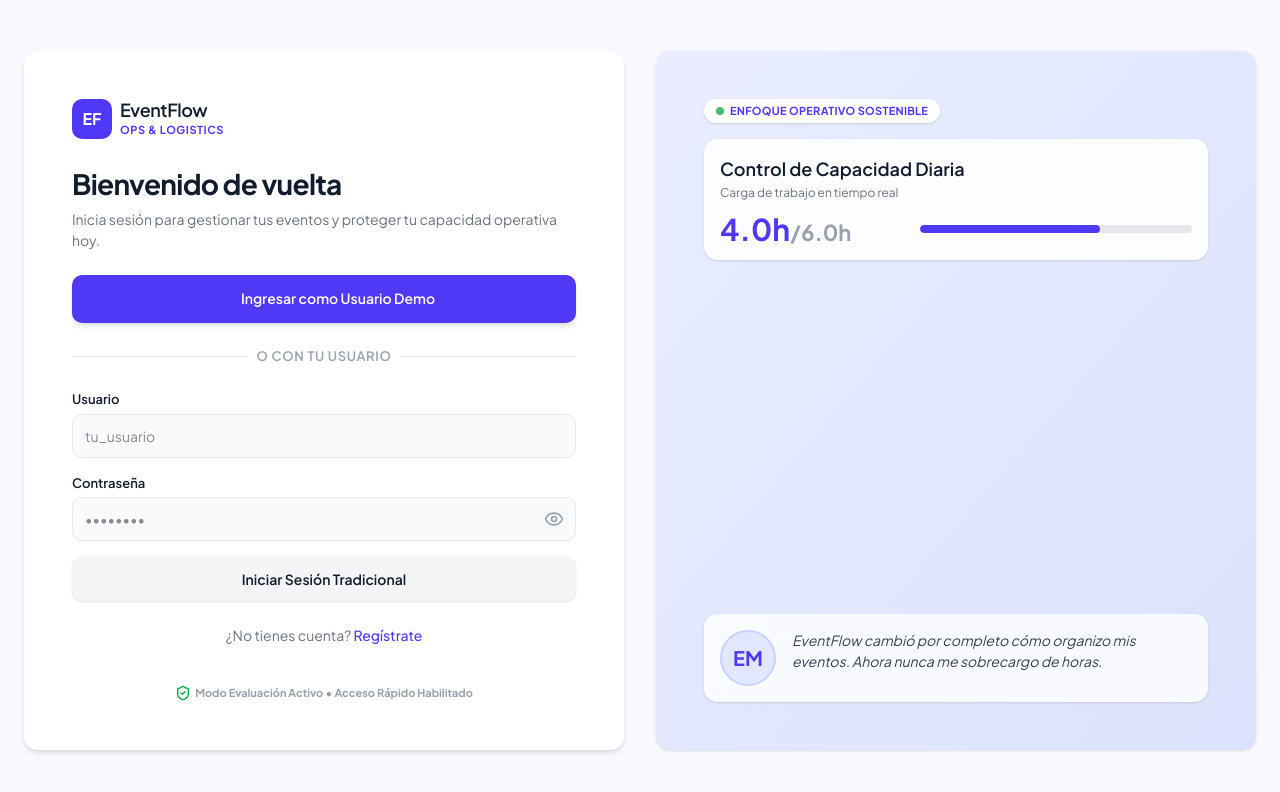
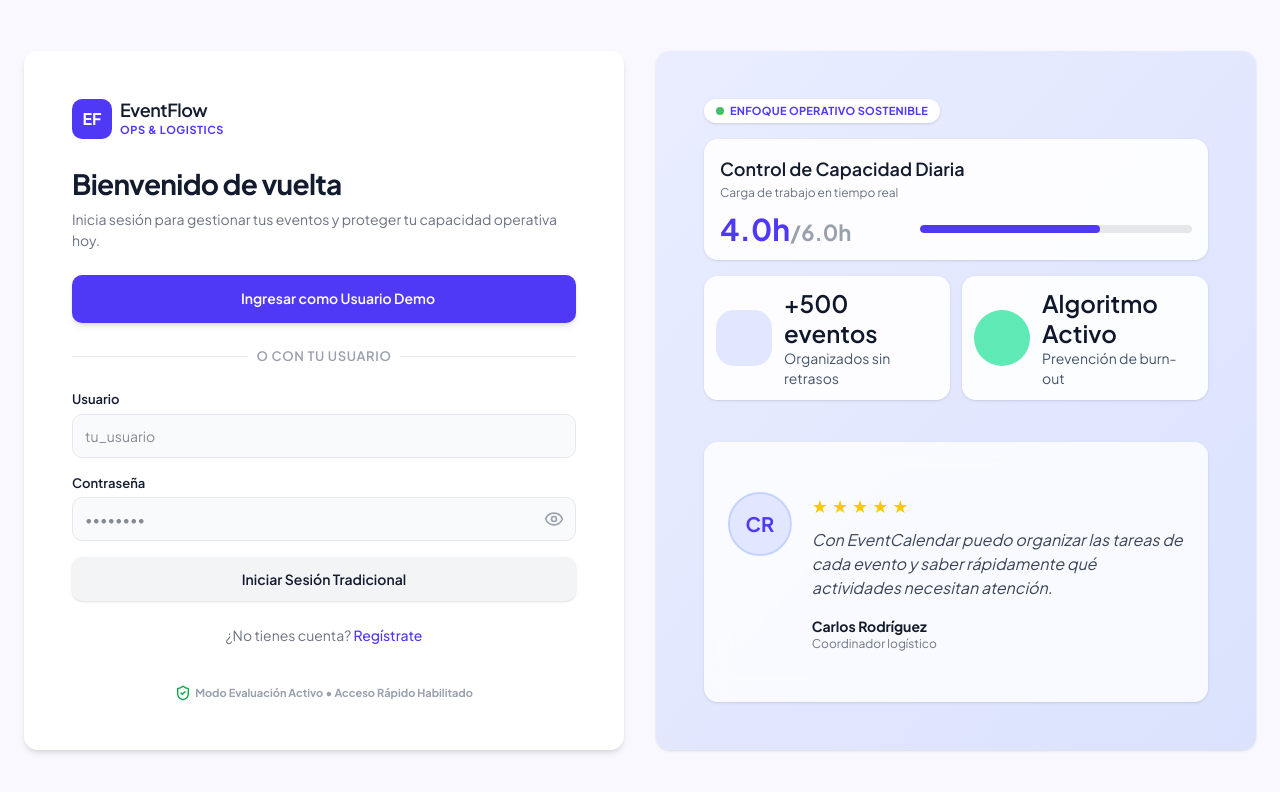
Before and after one commit to PI-EventCalendar/EventCalendar_Frontend, a Next.js app: page /login in a window 1280 px wide. Shown: the top 792 px of the page. Built offline with nearby package versions, Linux system fonts and the light colour scheme; no server answers.

Commit message:
Ajuste de reportes/carrusel

```diff
--- a/app/globals.css
+++ b/app/globals.css
@@ -1,13 +1,13 @@
-@import url('https://fonts.googleapis.com/css2?family=Material+Symbols+Outlined:opsz,wght,FILL,GRAD@20..48,100..700,0..1,-50..200');
+@import url("https://fonts.googleapis.com/css2?family=Material+Symbols+Outlined:opsz,wght,FILL,GRAD@20..48,100..700,0..1,-50..200");
 
-@import url('https://fonts.googleapis.com/css2?family=Plus+Jakarta+Sans:wght@400;500;600;700;800&display=swap');
+@import url("https://fonts.googleapis.com/css2?family=Plus+Jakarta+Sans:wght@400;500;600;700;800&display=swap");
 
 @import "tailwindcss";
 @import "tw-animate-css";
 @import "shadcn/tailwind.css";
 
 .material-symbols-outlined {
-  font-family: 'Material Symbols Outlined';
+    font-family: "Material Symbols Outlined";
     font-weight: normal;
     font-style: normal;
     font-size: 24px;
@@ -18,19 +18,17 @@
     white-space: nowrap;
     word-wrap: normal;
     direction: ltr;
-  -webkit-font-feature-settings: 'liga';
+    -webkit-font-feature-settings: "liga";
     -webkit-font-smoothing: antialiased;
-  font-feature-settings: 'liga';
+    font-feature-settings: "liga";
     font-variation-settings:
-    'FILL' 0,
-    'wght' 400,
-    'GRAD' 0,
-    'opsz' 24;
+        "FILL" 0,
+        "wght" 400,
+        "GRAD" 0,
+        "opsz" 24;
 }
 
 @custom-variant dark (&:is(.dark *));
-
-
 
 @theme inline {
     --color-background: var(--background);
@@ -145,7 +143,7 @@
    ========================= */
 
 .material-symbols-outlined {
-  font-family: 'Material Symbols Outlined';
+    font-family: "Material Symbols Outlined";
     font-weight: normal;
     font-style: normal;
     font-size: 24px;
@@ -156,14 +154,14 @@
     white-space: nowrap;
     word-wrap: normal;
     direction: ltr;
-  -webkit-font-feature-settings: 'liga';
+    -webkit-font-feature-settings: "liga";
     -webkit-font-smoothing: antialiased;
-  font-feature-settings: 'liga';
+    font-feature-settings: "liga";
     font-variation-settings:
-    'FILL' 0,
-    'wght' 400,
-    'GRAD' 0,
-    'opsz' 24;
+        "FILL" 0,
+        "wght" 400,
+        "GRAD" 0,
+        "opsz" 24;
 }
 
 /* =========================
@@ -184,3 +182,56 @@
         font-family: "Plus Jakarta Sans", sans-serif;
     }
 }
+/*
+ * Entra desde la izquierda, se queda quieto y sale hacia la derecha.
+ * Cada tramo tiene su propio easing para que se sienta natural:
+ * - Entrada: ease-out (llega rápido y frena suave)
+ * - Salida: ease-in (arranca suave y acelera)
+ */
+@keyframes testimonial-slide {
+    0% {
+        opacity: 0;
+        transform: translateX(-48px);
+        animation-timing-function: cubic-bezier(0.22, 1, 0.36, 1);
+    }
+
+    12% {
+        opacity: 1;
+        transform: translateX(0);
+    }
+
+    88% {
+        opacity: 1;
+        transform: translateX(0);
+        animation-timing-function: cubic-bezier(0.55, 0, 0.8, 0.4);
+    }
+
+    100% {
+        opacity: 0;
+        transform: translateX(48px);
+    }
+}
+
+.animate-testimonial-slide {
+    animation: testimonial-slide 8s linear forwards;
+}
+
+/*
+ * Pequeña entrada escalonada del contenido interno
+ * (avatar → texto), para que no aparezca todo de golpe.
+ */
+@keyframes testimonial-item-in {
+    from {
+        opacity: 0;
+        transform: translateX(-16px);
+    }
+    to {
+        opacity: 1;
+        transform: translateX(0);
+    }
+}
+
+.testimonial-item {
+    opacity: 0;
+    animation: testimonial-item-in 2s cubic-bezier(0.22, 1, 0.36, 1) forwards;
+}
--- a/app/hoy/page.tsx
+++ b/app/hoy/page.tsx
@@ -203,7 +203,7 @@ function TodayContent() {
       <Sidebar />
 
       <main className="ml-64 min-h-screen p-8">
-        <div className="mx-auto max-w-4xl space-y-8">
+        <div className="w-full space-y-8">
           <div>
             <h1 className="text-3xl font-bold text-gray-900">Hoy</h1>
 
--- /dev/null
+++ b/components/ui/TestimonialCarousel.tsx
@@ -0,0 +1,116 @@
+"use client";
+
+import { useEffect, useState } from "react";
+
+const testimonials = [
+  {
+    initials: "EM",
+    name: "Elena Martínez",
+    role: "Organizadora de eventos",
+    comment:
+      "EventCalendar cambió por completo cómo organizo mis eventos. Ahora puedo controlar la carga de trabajo sin sobrecargarme de horas.",
+  },
+  {
+    initials: "CR",
+    name: "Carlos Rodríguez",
+    role: "Coordinador logístico",
+    comment:
+      "Con EventCalendar puedo organizar las tareas de cada evento y saber rápidamente qué actividades necesitan atención.",
+  },
+  {
+    initials: "LS",
+    name: "Laura Sánchez",
+    role: "Productora de eventos",
+    comment:
+      "La planificación es mucho más clara. EventCalendar me ayuda a tener todas las tareas organizadas y cumplir con los plazos.",
+  },
+  {
+    initials: "JM",
+    name: "Javier Moreno",
+    role: "Coordinador de operaciones",
+    comment:
+      "Ahora puedo visualizar la carga diaria antes de asignar nuevas tareas. Eso ha mejorado mucho nuestra organización.",
+  },
+];
+
+export default function TestimonialCarousel() {
+  const [currentIndex, setCurrentIndex] = useState(0);
+
+  useEffect(() => {
+    const interval = setInterval(() => {
+      setCurrentIndex(
+        (previousIndex) => (previousIndex + 1) % testimonials.length,
+      );
+    }, 4000);
+
+    return () => clearInterval(interval);
+  }, []);
+
+  const testimonial = testimonials[currentIndex];
+
+  return (
+    /*
+     * Esta es la ÚNICA card del carrusel.
+     *
+     * min-h hace que ocupe una zona considerable del
+     * panel derecho, en lugar de quedar como una card pequeña.
+     *
+     * overflow-hidden evita que podamos ver el comentario
+     * mientras está entrando o saliendo fuera del espacio.
+     */
+    <div className="relative z-10 mt-8 min-h-[260px] overflow-hidden rounded-xl bg-white/80 p-6 shadow-sm backdrop-blur-md">
+      {/*
+       * key={currentIndex}
+       *
+       * Cada vez que cambia el comentario, React vuelve a crear
+       * este elemento y se ejecuta nuevamente la animación.
+       */}
+      <div
+        key={currentIndex}
+        className="absolute inset-0 flex items-center p-6 animate-testimonial-slide"
+      >
+        <div className="flex w-full items-start gap-5">
+          {/* Avatar */}
+          <div
+            className="testimonial-item flex h-16 w-16 flex-shrink-0 items-center justify-center rounded-full border-2 border-indigo-200 bg-indigo-100 text-xl font-bold text-indigo-600"
+            style={{ animationDelay: "0.1s" }}
+          >
+            {testimonial.initials}
+          </div>
+
+          {/* Información del testimonio */}
+          <div
+            className="testimonial-item flex min-w-0 flex-1 flex-col gap-2"
+            style={{ animationDelay: "0.25s" }}
+          >
+            {/* Estrellas doradas */}
+            <div
+              className="flex gap-1 text-lg text-yellow-400"
+              aria-label="5 de 5 estrellas"
+            >
+              <span>★</span>
+              <span>★</span>
+              <span>★</span>
+              <span>★</span>
+              <span>★</span>
+            </div>
+
+            {/* Comentario */}
+            <blockquote className="max-w-2xl text-base leading-6 italic text-gray-700">
+              {testimonial.comment}
+            </blockquote>
+
+            {/* Autor */}
+            <div className="mt-2">
+              <p className="text-sm font-bold text-gray-900">
+                {testimonial.name}
+              </p>
+
+              <p className="text-xs text-gray-500">{testimonial.role}</p>
+            </div>
+          </div>
+        </div>
+      </div>
+    </div>
+  );
+}
--- a/features/auth/components/LoginForm.tsx
+++ b/features/auth/components/LoginForm.tsx
@@ -9,6 +9,7 @@ import { Eye, EyeOff, Rocket, ShieldCheck } from "lucide-react";
 
 import { useAuth } from "../context/AuthContext";
 import { RegisterForm } from "./RegisterForm";
+import TestimonialCarousel from "@/components/ui/TestimonialCarousel";
 
 // ─── Schema ───────────────────────────────────────────────────────────────────
 
@@ -161,7 +162,7 @@ export function LoginForm() {
                   <button
                     onClick={handleDemoLogin}
                     type="button"
-                    className="w-full h-12 px-4 rounded-lg bg-indigo-600 hover:bg-indigo-700 transition-colors duration-150 flex items-center justify-center gap-2 text-[14px] font-semibold text-white shadow-md focus:outline-none focus:ring-2 focus:ring-indigo-500 focus:ring-offset-2"
+                    className="w-full h-12 px-4 rounded-lg bg-indigo-600 hover:bg-indigo-700 cursor-pointer transition-colors duration-150 flex items-center justify-center gap-2 text-[14px] font-semibold text-white shadow-md focus:outline-none focus:ring-2 focus:ring-indigo-500 focus:ring-offset-2"
                   >
                     <span className="w-5 h-5" />
                     <span>Ingresar como Usuario Demo</span>
@@ -241,7 +242,7 @@ export function LoginForm() {
                           onClick={() =>
                             setShowPassword((previous) => !previous)
                           }
-                          className="absolute inset-y-0 right-0 pr-3 flex items-center text-gray-400 hover:text-gray-600 focus:outline-none"
+                          className="absolute inset-y-0 right-0 pr-3 flex items-center text-gray-400 hover:text-gray-600 cursor-pointer focus:outline-none"
                           aria-label={
                             showPassword
                               ? "Ocultar contraseña"
@@ -267,7 +268,7 @@ export function LoginForm() {
                     <button
                       type="submit"
                       disabled={isSubmitting}
-                      className="w-full h-11 px-4 rounded-lg bg-gray-100 hover:bg-gray-200 disabled:opacity-50 disabled:cursor-not-allowed text-[#131b2e] text-[14px] font-semibold flex items-center justify-center gap-1 transition-all duration-150 shadow-sm focus:outline-none focus:ring-2 focus:ring-indigo-500"
+                      className="w-full h-11 px-4 rounded-lg bg-gray-100 hover:bg-gray-200 cursor-pointer disabled:opacity-50 disabled:cursor-not-allowed text-[#131b2e] text-[14px] font-semibold flex items-center justify-center gap-1 transition-all duration-150 shadow-sm focus:outline-none focus:ring-2 focus:ring-indigo-500"
                     >
                       <span>
                         {isSubmitting
@@ -281,13 +282,13 @@ export function LoginForm() {
                   <div className="mt-6 text-center">
                     <p className="text-sm text-gray-500">
                       ¿No tienes cuenta?{" "}
-                      <a
+                      <button
                         type="button"
                         onClick={() => setShowRegister(true)}
-                        className="text-indigo-600 hover:underline font-medium"
+                        className="text-indigo-600 hover:underline hover:text-indigo-700 cursor-pointer font-medium"
                       >
                         Regístrate
-                      </a>
+                      </button>
                     </p>
                   </div>
 
@@ -350,23 +351,46 @@ export function LoginForm() {
                       </div>
                     </div>
                   </div>
-                </div>
 
-                {/* Testimonio */}
-                <div className="relative z-10 mt-8 bg-white/80 backdrop-blur-md rounded-xl p-4 shadow-sm">
-                  <div className="flex items-start gap-4">
-                    <div className="w-14 h-14 rounded-full bg-indigo-100 flex-shrink-0 border-2 border-indigo-200 flex items-center justify-center text-indigo-600 font-bold text-xl">
-                      EM
+                  {/*  */}
+                  <div className="grid grid-cols-2 gap-3">
+                    {/* Card 1 */}
+                    <div className="flex items-center gap-3 rounded-xl bg-white/90 p-3 shadow-sm backdrop-blur-md">
+                      <div className="flex h-14 w-14 flex-shrink-0 items-center justify-center rounded-2xl bg-indigo-100 text-indigo-600">
+                        <span className="material-symbols-outlined">
+                          event_available
+                        </span>
+                      </div>
+                      <div className="min-w-0">
+                        <div className="text-2xl font-semibold leading-tight text-slate-900">
+                          +500 eventos
+                        </div>
+                        <div className="text-sm text-slate-600">
+                          Organizados sin retrasos
+                        </div>
+                      </div>
                     </div>
 
-                    <div className="space-y-1">
-                      <blockquote className="text-[14px] italic text-gray-700">
-                        EventFlow cambió por completo cómo organizo mis eventos.
-                        Ahora nunca me sobrecargo de horas.
-                      </blockquote>
+                    {/* Card 2 */}
+                    <div className="flex items-center gap-3 rounded-xl bg-white/90 p-3 shadow-sm backdrop-blur-md">
+                      <div className="flex h-14 w-14 flex-shrink-0 items-center justify-center rounded-full bg-emerald-300 text-emerald-900">
+                        <span className="material-symbols-outlined">
+                          psychology_alt
+                        </span>
+                      </div>
+                      <div className="min-w-0">
+                        <div className="text-2xl font-semibold leading-tight text-slate-900">
+                          Algoritmo Activo
+                        </div>
+                        <div className="text-sm text-slate-600">
+                          Prevención de burn-out
+                        </div>
+                      </div>
                     </div>
                   </div>
                 </div>
+                {/* Carrusel vertical de testimonios */}
+                <TestimonialCarousel />
               </div>
 
               {showRegister && (
```
Also changed, not shown: app/actividad/page.tsx (+12 -6 lines), app/configuracion/page.tsx (+72 -3 lines), components/ui/Sidebar.tsx (+69 -32 lines), features/auth/components/RegisterForm.tsx (+27 -11 lines). Lines whose indentation alone changed are shown as unchanged.
